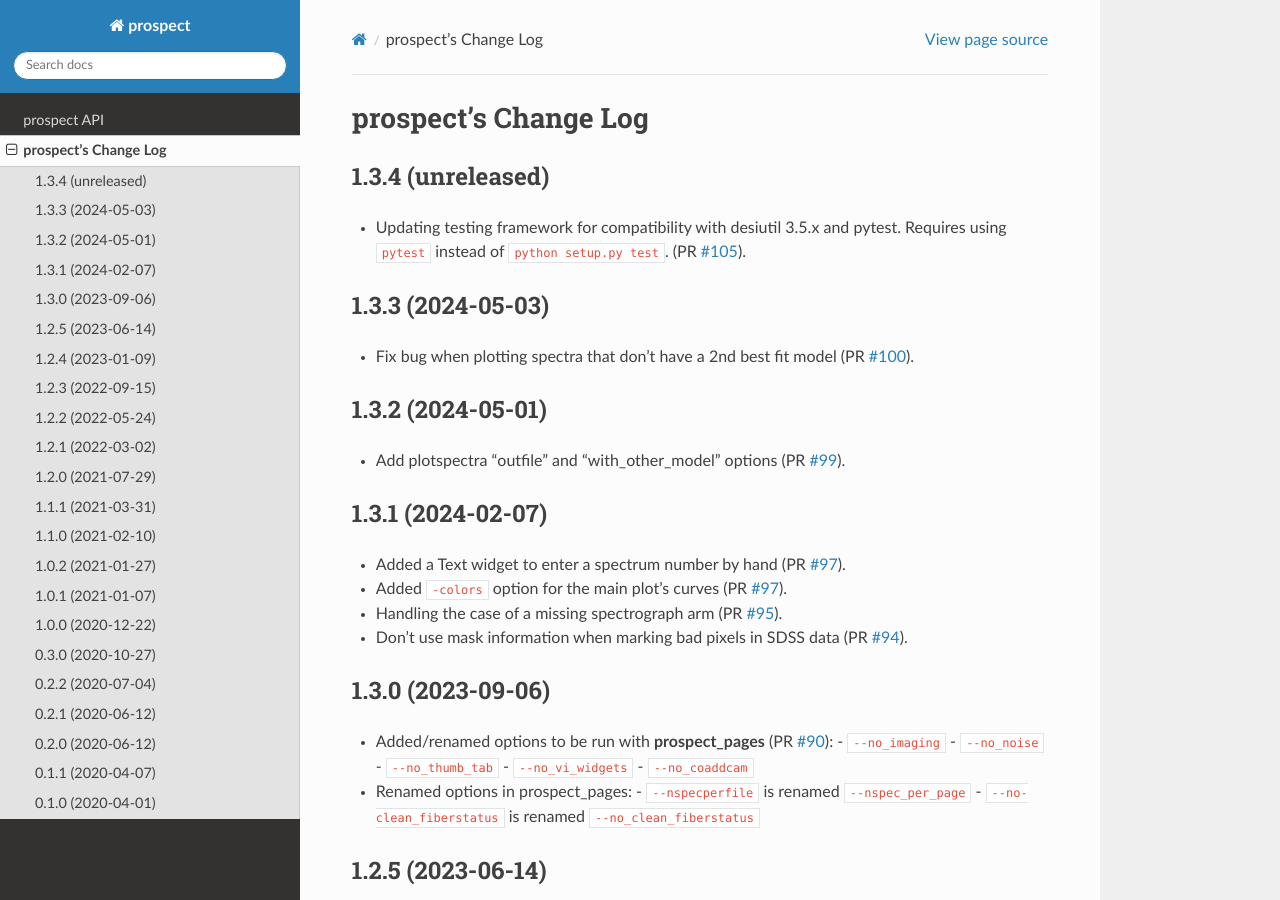
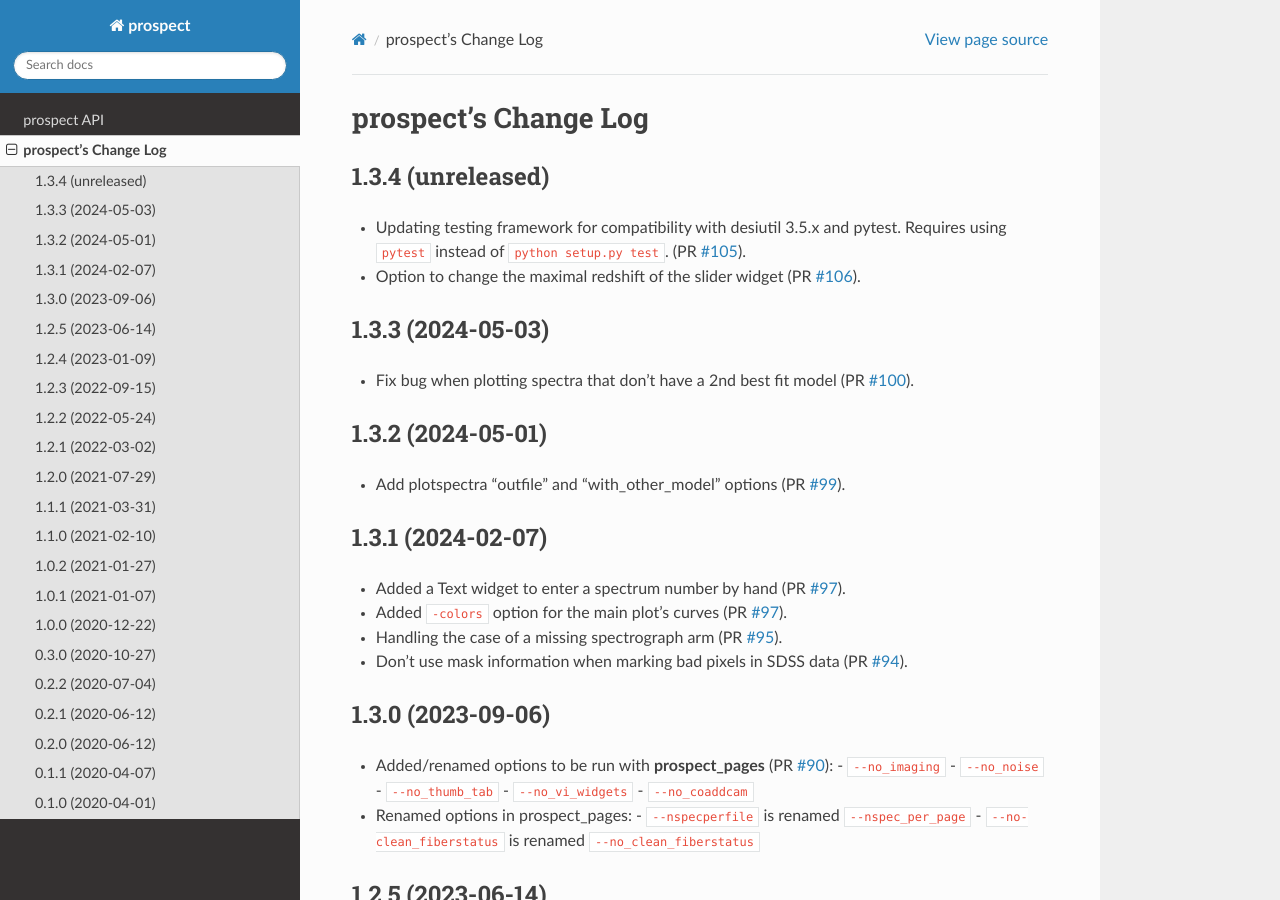
Before and after one commit to desihub/prospect, a Sphinx documentation site: the page built from doc/changes.rst, in a window 1280 px wide and 900 px high. Built offline with Sphinx 7.4.7 and the Read the Docs theme 3.1.0, drawn with Linux system fonts in a browser that asks for light colours.

Commit message:
update changes.rst

```diff
--- a/doc/changes.rst
+++ b/doc/changes.rst
@@ -7,8 +7,10 @@ prospect's Change Log
 
 * Updating testing framework for compatibility with desiutil 3.5.x and pytest.
   Requires using ``pytest`` instead of ``python setup.py test``.  (PR `#105`_).
+* Option to change the maximal redshift of the slider widget (PR `#106`_).
 
 .. _`#105`: https://github.com/desihub/prospect/pull/105
+.. _`#106`: https://github.com/desihub/prospect/pull/106
 
 1.3.3 (2024-05-03)
 ------------------
```
